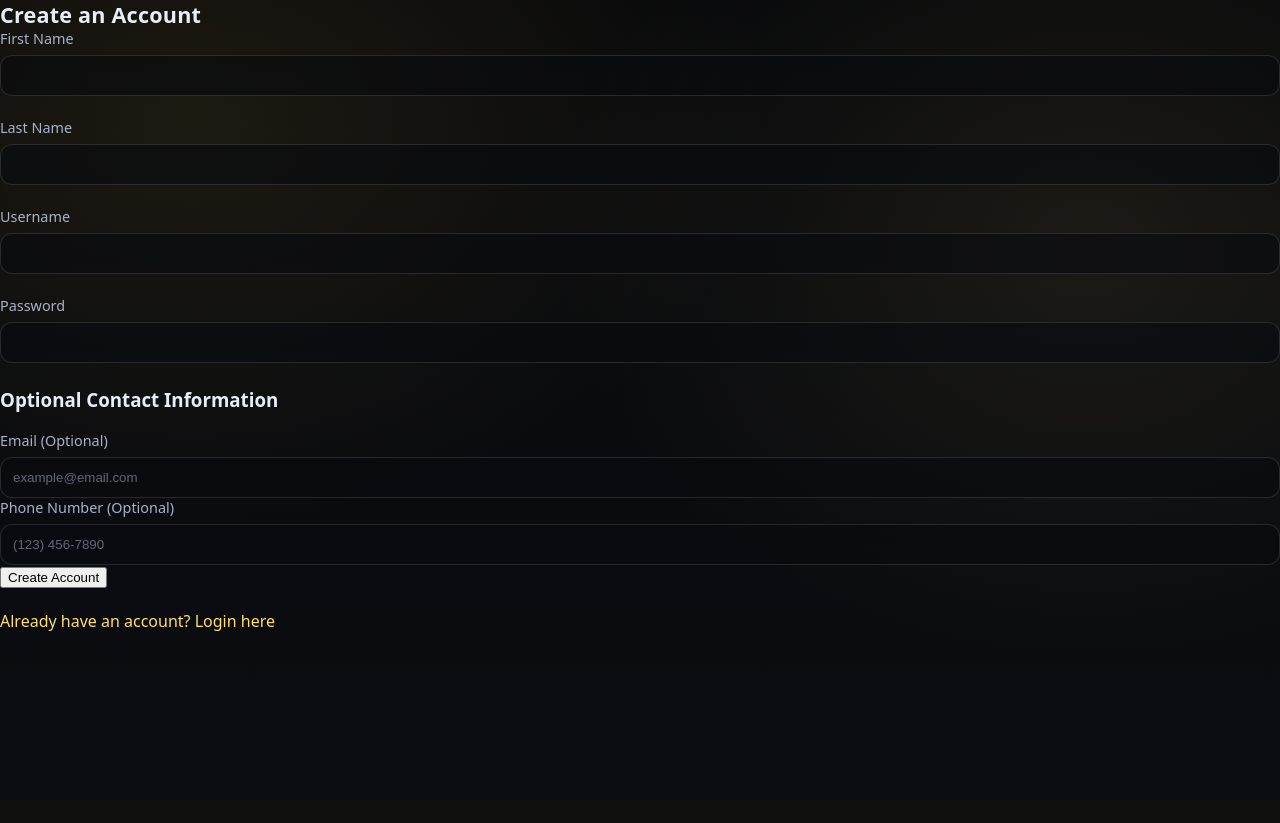
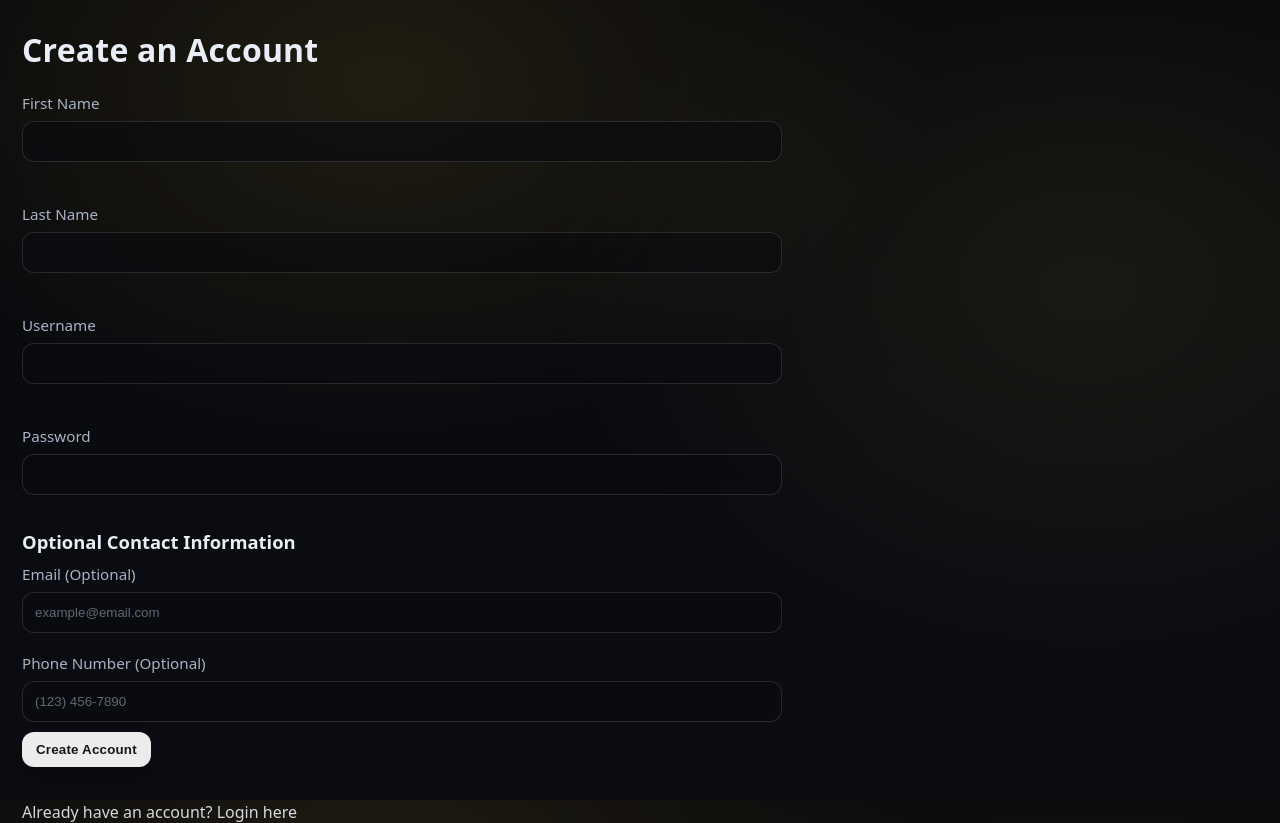
Before and after one commit to MiniJ147/COP4331C-LampStack, a PHP site: page /html/Register.html in a window 1280 px wide. Before the commit the page ends 631 px from the top, so only its background shows below. Run offline with PHP 8.4, Linux system fonts and the light colour scheme.

Commit message:
Update rStyles.css
aesthetic changes

```diff
--- a/css/rStyles.css
+++ b/css/rStyles.css
@@ -1,25 +1,23 @@
 /*Nicolas Fuentes*/
 
-/* rStyles.css — Black & Gold clean register theme (matches login but supports 2-column grids) */
+/* rStyles.css — Black & Gold theme (aligned to cStyles.css) */
+
+/* rStyles.css — Match Contact Page Look (left aligned, wide inputs, pill buttons) */
 
 :root{
   --bg0:#07080b;
   --bg1:#0b0d12;
-  --card:#0f121a;
+
   --text:#e9edf5;
   --muted:#a9b2c6;
   --line:rgba(255,255,255,.10);
 
   --gold:#d4af37;
   --gold2:#ffdf6e;
-  --goldSoft:rgba(212,175,55,.18);
 
-  --danger:#ff4d4d;
-  --ok:#29d17d;
+  --radius:14px;
+  --shadow: 0 18px 55px rgba(0,0,0,.55);
 
-  --radius:16px;
-  --shadow: 0 18px 55px rgba(0,0,0,.55);
-  --focus: 0 0 0 3px rgba(212,175,55,.25);
   --font: ui-sans-serif, system-ui, -apple-system, Segoe UI, Roboto, Helvetica, Arial, "Apple Color Emoji","Segoe UI Emoji";
 }
 
@@ -31,216 +29,109 @@ body{
   font-family:var(--font);
   color:var(--text);
   background:
-    radial-gradient(1000px 700px at 15% 15%, rgba(212,175,55,.10), transparent 58%),
-    radial-gradient(900px 700px at 85% 30%, rgba(255,223,110,.08), transparent 60%),
+    radial-gradient(1000px 650px at 30% 10%, rgba(212,175,55,.12), transparent 55%),
+    radial-gradient(900px 650px at 85% 35%, rgba(255,223,110,.07), transparent 60%),
     linear-gradient(180deg, var(--bg0), var(--bg1));
+  padding: 28px 22px 40px;
 }
 
-a{ color:var(--gold2); text-decoration:none; }
-a:hover{ text-decoration:underline; }
-
-.container,
-.page,
-.auth-wrap{
-  min-height:100%;
-  display:flex;
-  align-items:center;
-  justify-content:center;
-  padding:28px 16px;
+/* Keep content left-aligned with a clean max width */
+body > *{
+  max-width: 760px;
 }
 
-.auth-card,
-.register-card,
-.card{
-  width:min(520px, 100%);
-  background:linear-gradient(180deg, rgba(255,255,255,.04), rgba(255,255,255,.02));
-  border:1px solid var(--line);
-  border-radius:var(--radius);
-  box-shadow:var(--shadow);
-  overflow:hidden;
+h1{
+  margin: 0 0 22px;
+  font-size: 2.0rem;
+  letter-spacing: .2px;
 }
 
-.card-strip{
-  height:6px;
-  background:linear-gradient(90deg, transparent, var(--gold), transparent);
-  opacity:.9;
+h2, h3{
+  margin: 22px 0 10px;
+  font-size: 1.15rem;
+  color: var(--text);
 }
 
-.auth-card__inner,
-.card__inner{
-  padding:28px 26px 24px;
+/* Labels */
+label{
+  display:block;
+  margin: 10px 0 8px;
+  color: var(--muted);
+  font-size: .95rem;
 }
 
-.brand{
-  display:flex;
-  gap:12px;
-  align-items:center;
-  margin-bottom:18px;
-}
-
-.brand-badge{
-  width:44px; height:44px;
-  border-radius:14px;
-  background: radial-gradient(circle at 30% 25%, var(--gold2), var(--gold));
-  box-shadow: 0 10px 25px rgba(212,175,55,.22);
-}
-
-h1, .title{
-  margin:0;
-  font-size:1.35rem;
-  letter-spacing:.2px;
-}
-.subtitle{
-  margin:6px 0 0;
-  color:var(--muted);
-  font-size:.95rem;
-  line-height:1.35;
-}
-
-.divider{
-  height:1px;
-  background:linear-gradient(90deg, transparent, rgba(212,175,55,.35), transparent);
-  margin:18px 0 16px;
-}
-
-form{ margin:0; }
-
-.form{
-  display:grid;
-  gap:14px;
-}
-
-.grid-2{
-  display:grid;
-  gap:14px;
-  grid-template-columns: 1fr 1fr;
-}
-
-@media (max-width: 520px){
-  .grid-2{ grid-template-columns: 1fr; }
-}
-
-label{
-  display:block;
-  margin:0 0 7px;
-  color:var(--muted);
-  font-size:.9rem;
-}
-
+/* Inputs: wide and dark */
 input[type="text"],
 input[type="email"],
 input[type="password"],
 input[type="tel"]{
-  width:100%;
-  padding:12px 12px;
-  border-radius:12px;
-  border:1px solid rgba(255,255,255,.12);
-  background:rgba(10,12,16,.65);
-  color:var(--text);
-  outline:none;
+  width: 100%;
+  padding: 12px 12px;
+  border-radius: 12px;
+  border: 1px solid rgba(255,255,255,.12);
+  background: rgba(10,12,16,.65);
+  color: var(--text);
+  outline: none;
   transition: border-color .15s ease, box-shadow .15s ease;
+  margin-bottom: 10px;
 }
 
-input::placeholder{ color:rgba(169,178,198,.55); }
+input::placeholder{
+  color: rgba(169,178,198,.55);
+}
 
 input:focus{
   border-color: rgba(212,175,55,.55);
-  box-shadow: var(--focus);
+  box-shadow: 0 0 0 3px rgba(212,175,55,.20);
 }
 
-.hint{
-  margin-top:6px;
-  color:rgba(169,178,198,.70);
-  font-size:.82rem;
+/* Buttons: light pill */
+button,
+input[type="submit"],
+.buttons{
+  display:inline-block;
+  cursor:pointer;
+  border: 0;
+  border-radius: 12px;
+  padding: 10px 14px;
+  font-weight: 650;
+  letter-spacing: .2px;
+  background: rgba(255,255,255,.92);
+  color:#151515;
+  transition: transform .06s ease, box-shadow .18s ease, opacity .18s ease;
+  box-shadow: 0 10px 22px rgba(0,0,0,.30);
 }
 
-.actions{
-  display:grid;
-  gap:10px;
-  margin-top:4px;
+button:hover,
+input[type="submit"]:hover,
+.buttons:hover{
+  box-shadow: 0 14px 28px rgba(0,0,0,.38);
 }
 
-.btn,
-button{
-  cursor:pointer;
-  border:0;
-  border-radius:12px;
-  padding:12px 14px;
-  font-weight:650;
-  letter-spacing:.2px;
-  transition: transform .06s ease, box-shadow .18s ease, background .18s ease, opacity .18s ease;
-}
-
-.btn-primary,
-button[type="submit"]{
-  width:100%;
-  background:linear-gradient(135deg, var(--gold), var(--gold2));
-  color:#151515;
-  box-shadow: 0 14px 30px rgba(212,175,55,.20);
-}
-
-.btn-primary:hover,
-button[type="submit"]:hover{
-  box-shadow: 0 16px 34px rgba(212,175,55,.28);
-}
-
-.btn-primary:active,
-button[type="submit"]:active{
+button:active,
+input[type="submit"]:active,
+.buttons:active{
   transform: translateY(1px);
 }
 
-.btn-secondary{
-  width:100%;
-  background:rgba(255,255,255,.04);
-  color:var(--text);
-  border:1px solid rgba(255,255,255,.10);
+/* Links */
+a{
+  display:inline-block;
+  margin-top: 12px;
+  color: var(--text);
+  text-decoration: none;
+  opacity: .9;
+}
+a:hover{
+  text-decoration: underline;
+  opacity: 1;
 }
 
-.btn-secondary:hover{
-  border-color: rgba(212,175,55,.35);
-  background:rgba(255,255,255,.06);
+/* Small spacing helpers for <br> heavy pages */
+br{ line-height: 14px; }
+
+/* Responsive */
+@media (max-width: 520px){
+  body{ padding: 22px 16px 34px; }
+  h1{ font-size: 1.75rem; }
 }
-
-.checkbox{
-  display:flex;
-  gap:10px;
-  align-items:flex-start;
-  color:var(--muted);
-  font-size:.9rem;
-  user-select:none;
-  line-height:1.25;
-}
-
-.checkbox input{
-  width:16px; height:16px;
-  margin-top:2px;
-  accent-color: var(--gold);
-}
-
-.footer{
-  margin-top:14px;
-  display:flex;
-  justify-content:center;
-  gap:8px;
-  color:var(--muted);
-  font-size:.92rem;
-}
-
-.message{
-  margin-top:10px;
-  padding:10px 12px;
-  border-radius:12px;
-  border:1px solid rgba(255,255,255,.10);
-  background:rgba(255,255,255,.04);
-  color:var(--text);
-}
-
-.message.error{
-  border-color: rgba(255,77,77,.35);
-  background: rgba(255,77,77,.10);
-}
-
-.message.success{
-  border-color: rgba(41,209,125,.35);
-  background: rgba(41,209,125,.10);
-}
```
